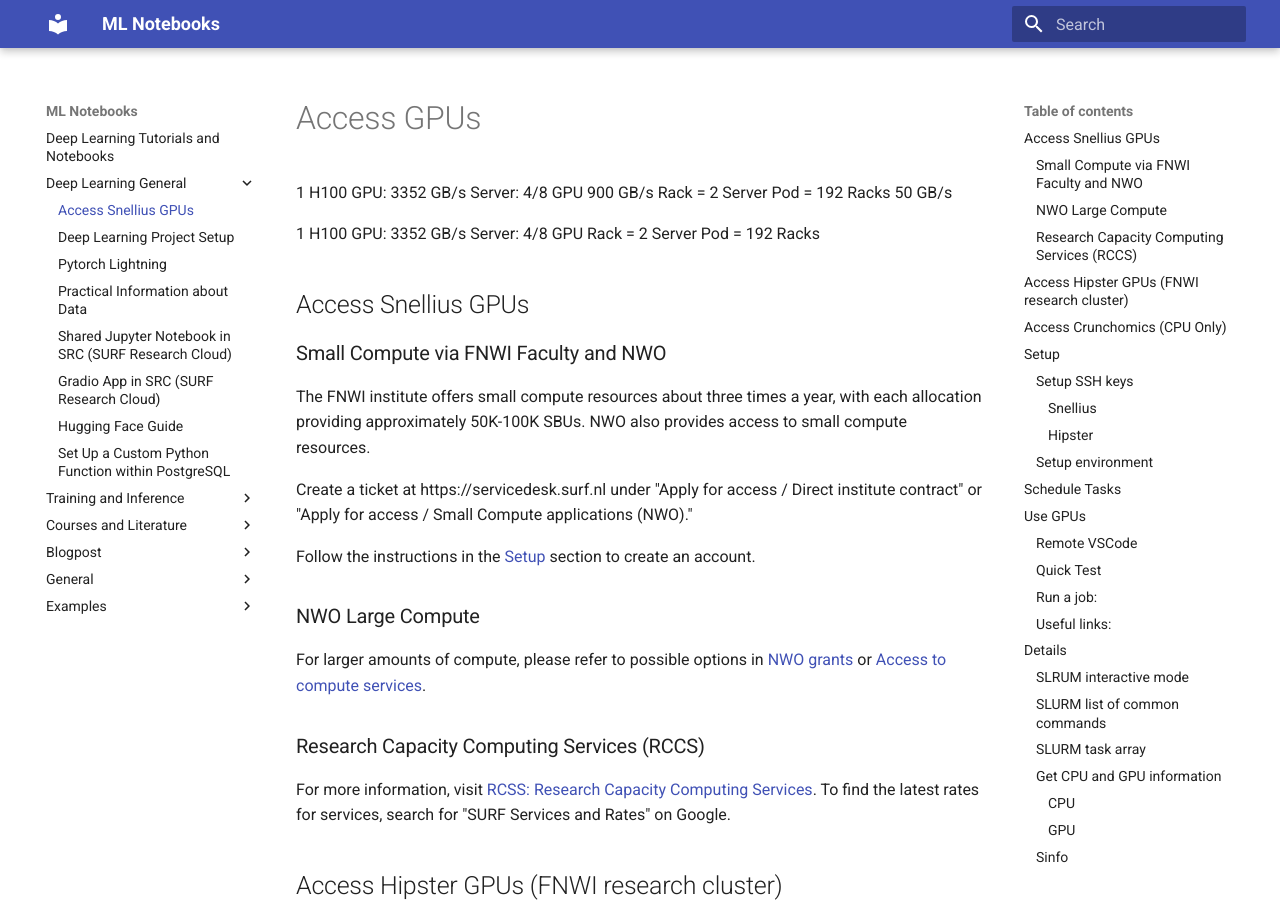
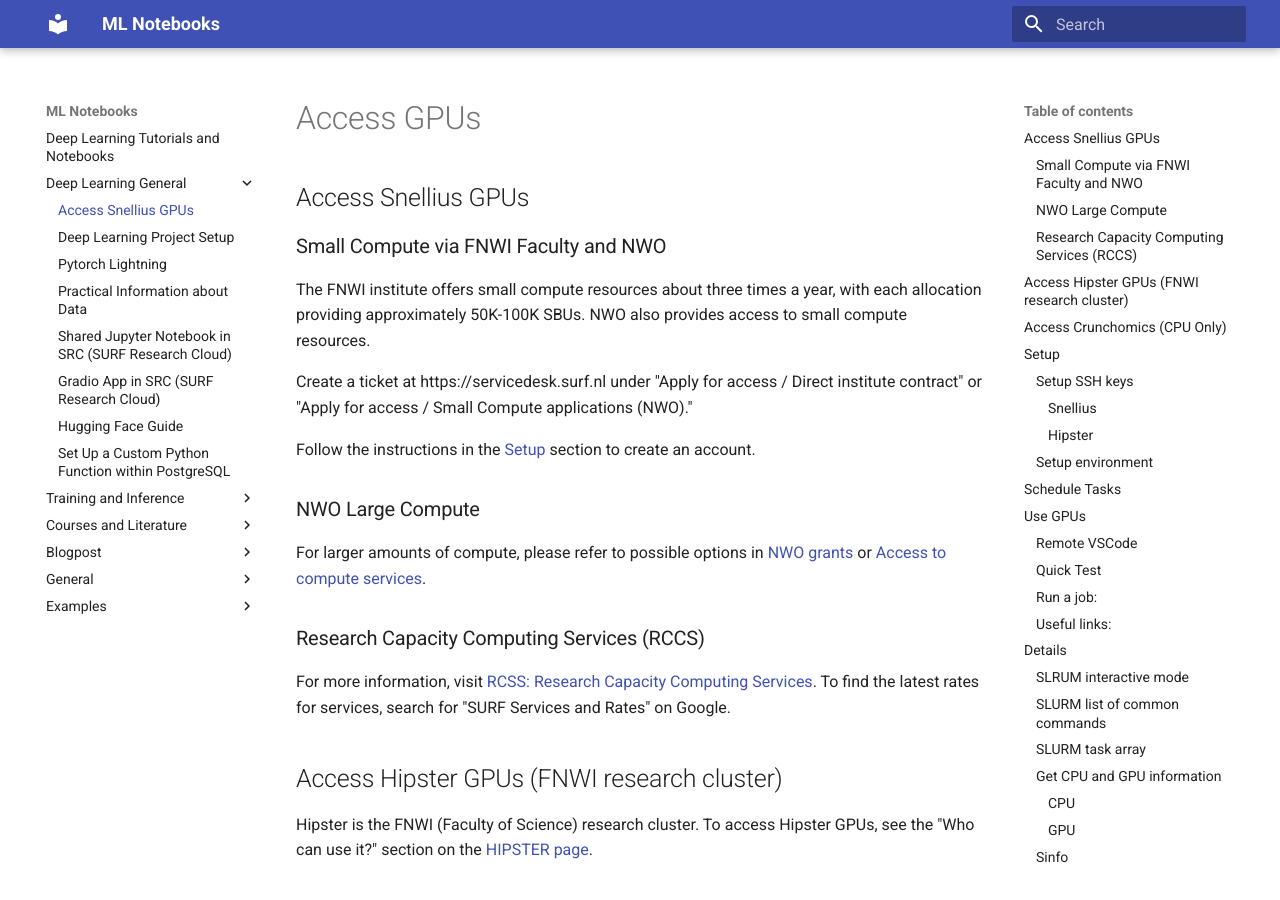
Before and after one commit to fkariminejadasl/ml-notebooks, an MkDocs documentation site: the page built from docs/gpu.md, in a window 1280 px wide and 900 px high. Built offline with MkDocs 1.6.1 and Material for MkDocs 9.7.7, drawn with Linux system fonts in a browser that asks for light colours.

Commit message:
update gpu

```diff
--- a/docs/gpu.md
+++ b/docs/gpu.md
@@ -1,14 +1,4 @@
 # Access GPUs
-
-1 H100 GPU: 3352 GB/s
-Server: 4/8 GPU 900 GB/s
-Rack = 2 Server
-Pod = 192 Racks 50 GB/s
-
-1 H100 GPU: 3352 GB/s
-Server: 4/8 GPU
-Rack = 2 Server
-Pod = 192 Racks
 
 ## Access Snellius GPUs
 
```
